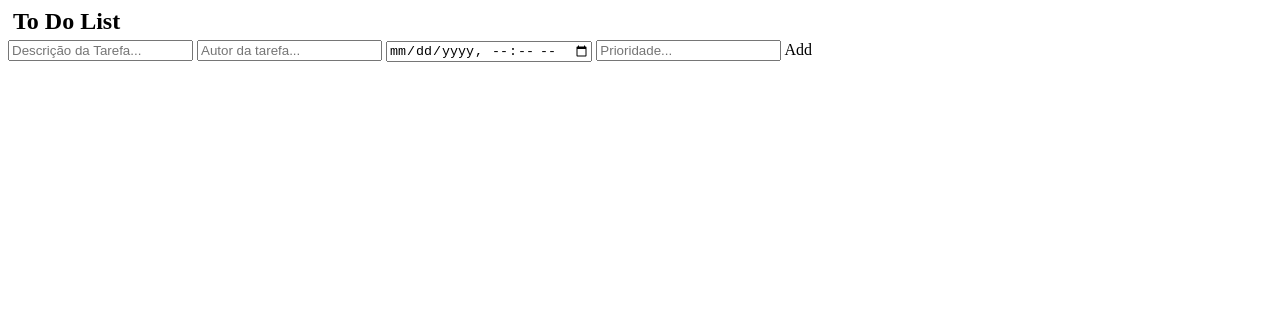
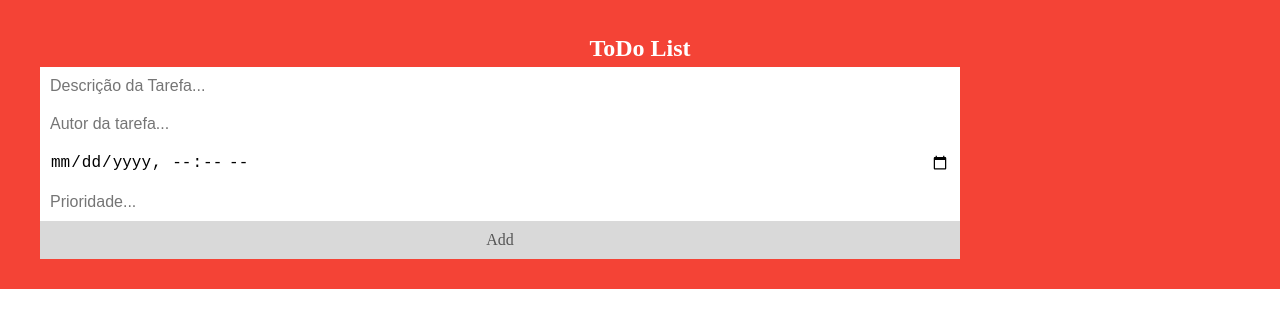
Before and after one commit to marciaregi/ToDo_List, a plain HTML site: page index.html in a window 1280 px wide. Drawn offline with Linux system fonts and the light colour scheme.

Commit message:
Alteração css

```diff
--- a/index.html
+++ b/index.html
@@ -1,12 +1,13 @@
 <!doctype html>
 <html lang='en'>
-
-</style>
+<head>
+<title>ToDo List</title>
+<link rel='stylesheet' href='/stylesheets/style.css'></link>
 </head>
 <body>
 
 <div id="myDIV" class="header">
-  <h2 style="margin:5px">To Do List</h2>
+  <h2 style="margin:5px">ToDo List</h2>
   <input type="text" id="descricaoInput" placeholder="Descrição da Tarefa...">
    <input type="text" id="autorInput" placeholder="Autor da tarefa...">
   <input type="datetime-local" name="bdaytime">
--- /dev/null
+++ b/stylesheets/style.css
@@ -0,0 +1,50 @@
+body {
+  margin: 0;
+  min-width: 250px;
+}
+
+.close:hover {
+  background-color: #f44336;
+  color: white;
+}
+
+/* Style do header */
+.header {
+  background-color: #f44336;
+  padding: 30px 40px;
+  color: white;
+  text-align: center;
+}
+
+/*Header */
+.header:after {
+  content: "";
+  display: table;
+  clear: both;
+}
+
+/* Styl dos input */
+input {
+  border: none;
+  width: 75%;
+  padding: 10px;
+  float: left;
+  font-size: 16px;
+}
+
+/* Style do button  "Add" */
+.addBtn {
+  padding: 10px;
+  width: 75%;
+  background: #d9d9d9;
+  color: #555;
+  float: left;
+  text-align: center;
+  font-size: 16px;
+  cursor: pointer;
+  transition: 0.3s;
+}
+
+.addBtn:hover {
+  background-color: #bbb;
+}
```
